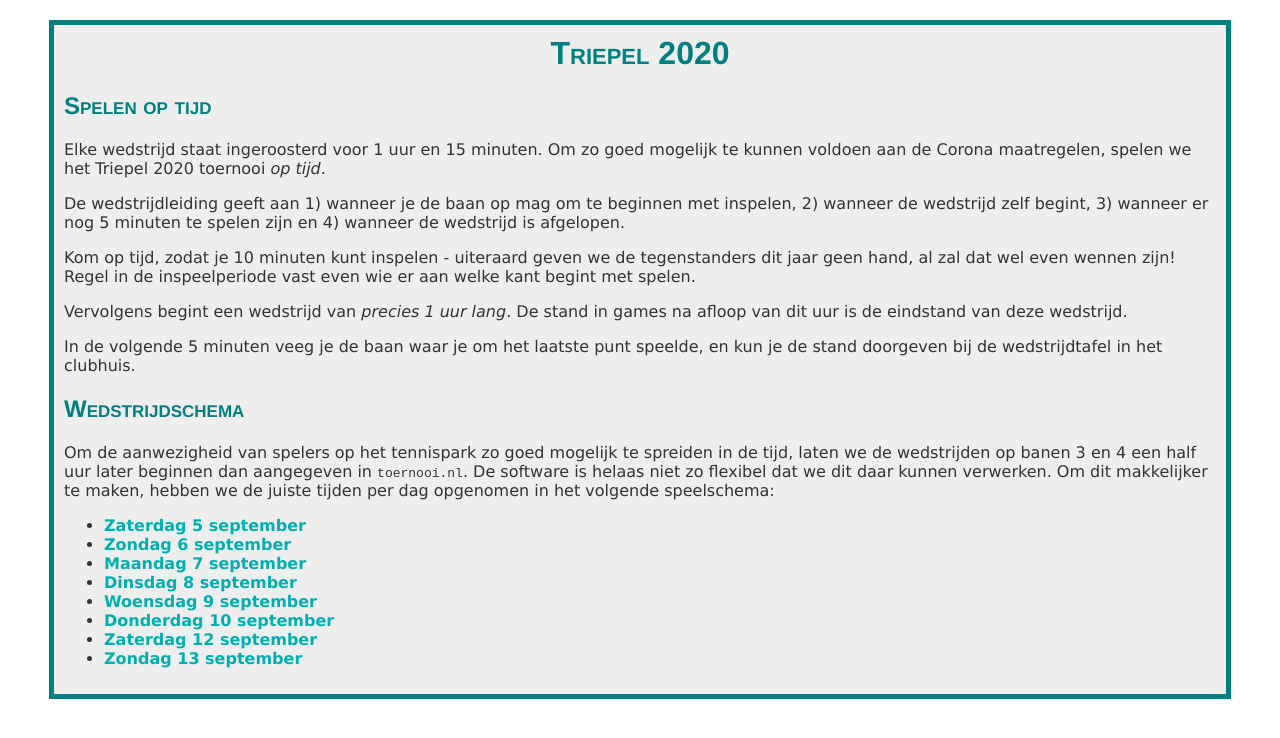
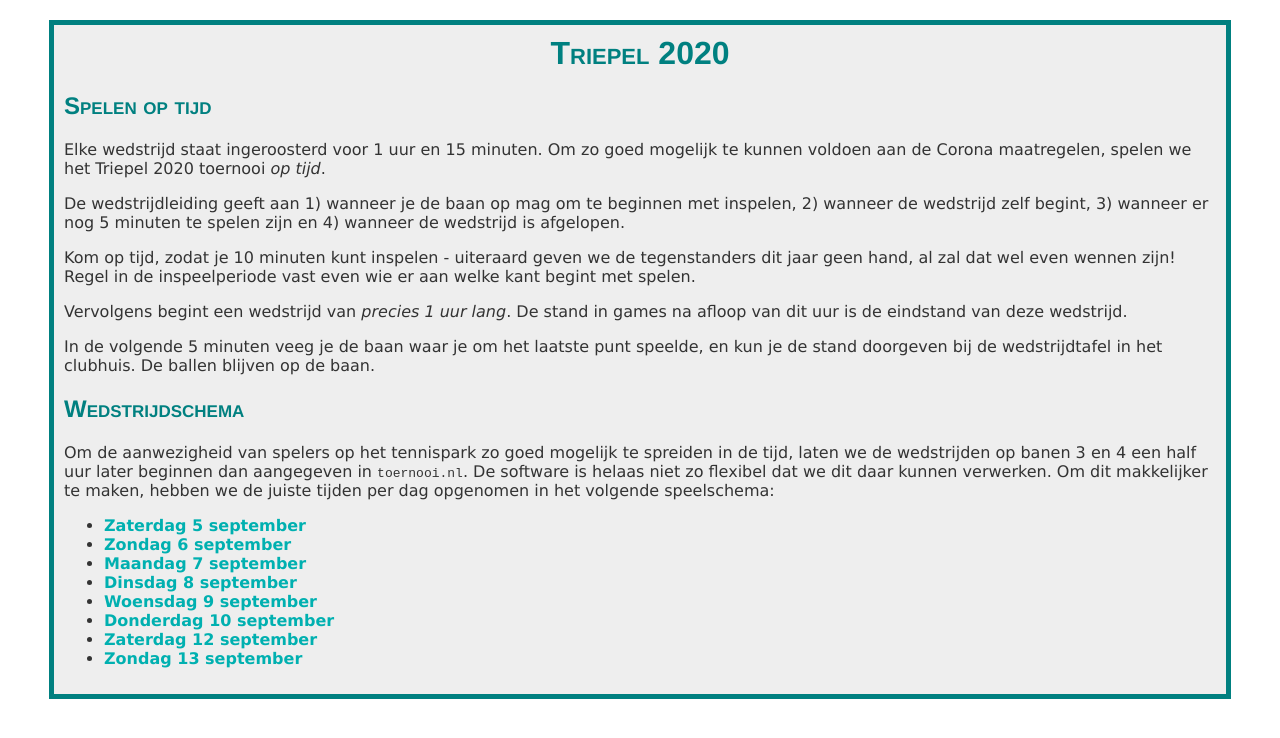
Before and after one commit to arjenpdevries/arjenpdevries.github.io, a Jekyll site: the page Triepel2020/index.html, which Jekyll copies as it is, in a window 1280 px wide. Shown: the top 738 px of the page. Built offline with Jekyll 4.4.1, drawn with Linux system fonts in a browser that asks for light colours.

Commit message:
ballen op de baan

```diff
--- a/Triepel2020/index.html
+++ b/Triepel2020/index.html
@@ -35,7 +35,7 @@ Triepel 2020
 </p>
 <p>
   In de volgende 5 minuten veeg je de baan waar je om het laatste punt speelde, en kun je de stand doorgeven
-  bij de wedstrijdtafel in het clubhuis.
+  bij de wedstrijdtafel in het clubhuis. De ballen blijven op de baan.
 </p>
 <h2>Wedstrijdschema</h2>
 <p>
```
